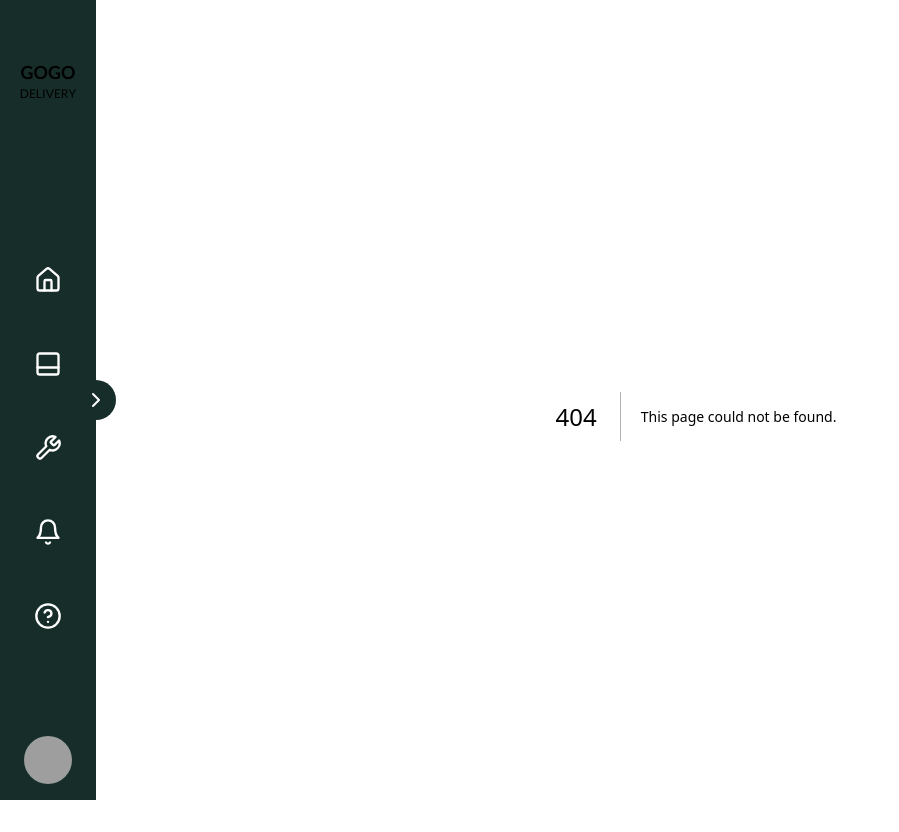
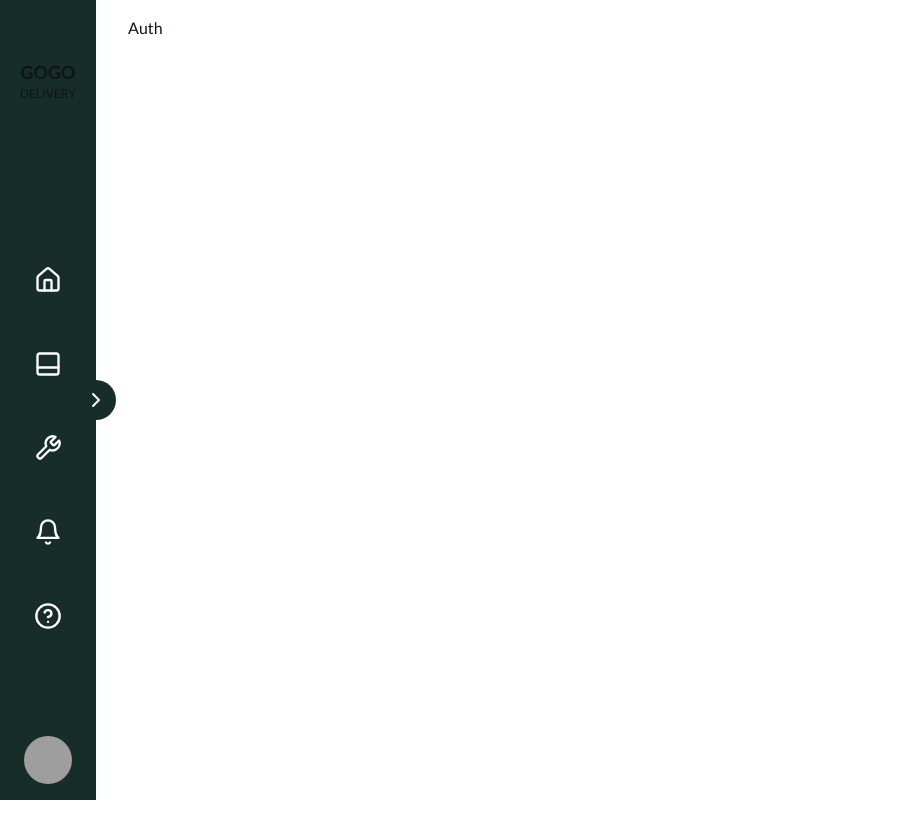
Before and after one commit to AdrianRgGit/GoGo-Front, a Next.js app: page /auth in a window 1280 px wide. Before the commit this address had no page. Shown: the whole page, without its empty margins (0-899 px from the left). After the commit the page ends 800 px from the top, so only its background shows below. Built offline with nearby package versions, Linux system fonts and the light colour scheme; grey boxes are pictures that could not be loaded.

Commit message:
haciendo pruebas con el layout

```diff
--- /dev/null
+++ b/src/app/auth/layout.tsx
@@ -0,0 +1,8 @@
+// app/auth/layout.tsx
+import React from "react";
+
+const AuthLayout = ({ children }: { children: React.ReactNode }) => {
+  return <div className="auth-layout">{children}</div>;
+};
+
+export default AuthLayout;
--- /dev/null
+++ b/src/app/auth/page.tsx
@@ -0,0 +1,12 @@
+// app/auth/page.tsx
+import React from "react";
+
+const AuthPage = () => {
+  return (
+    <main>
+      <h1>Auth</h1>
+    </main>
+  );
+};
+
+export default AuthPage;
```
